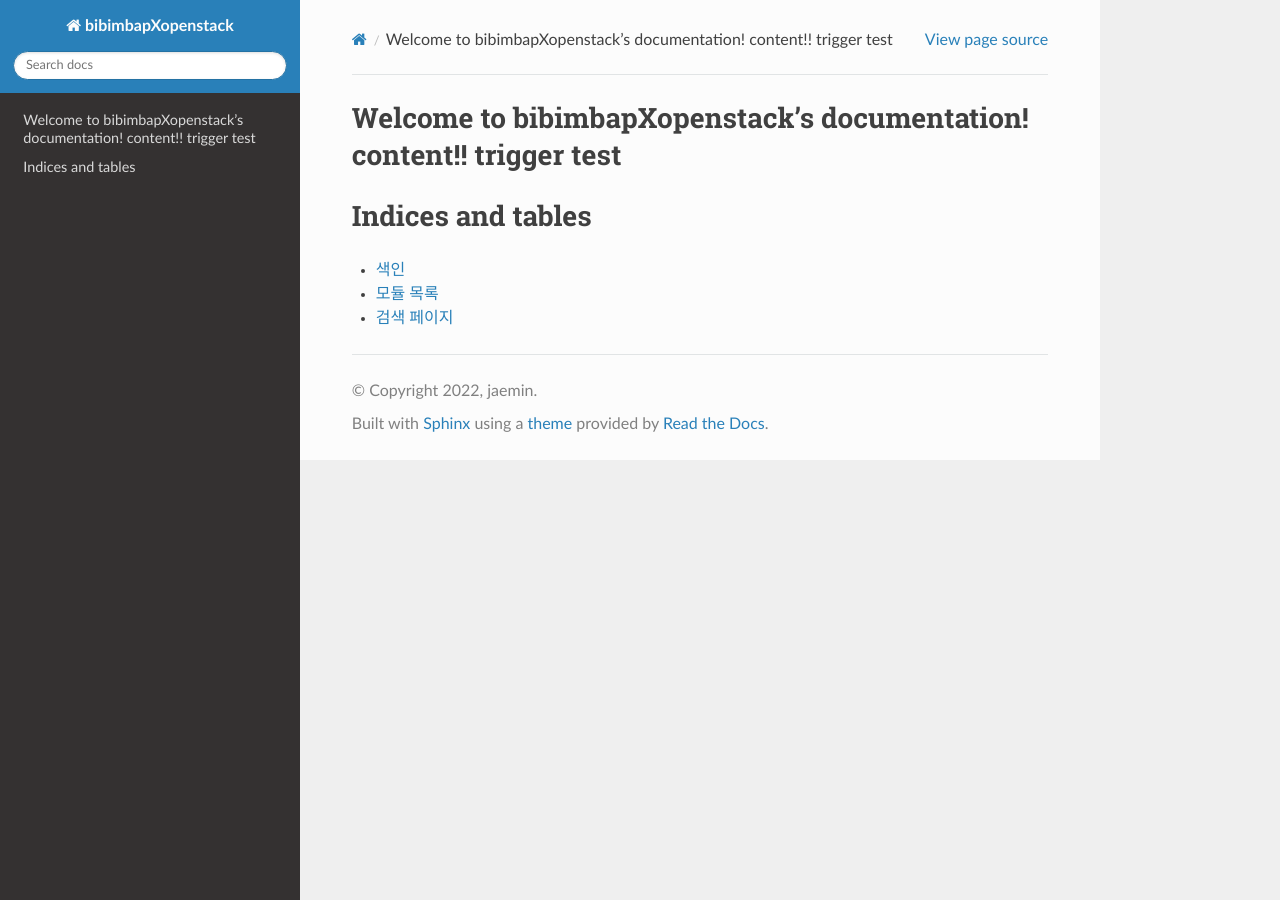
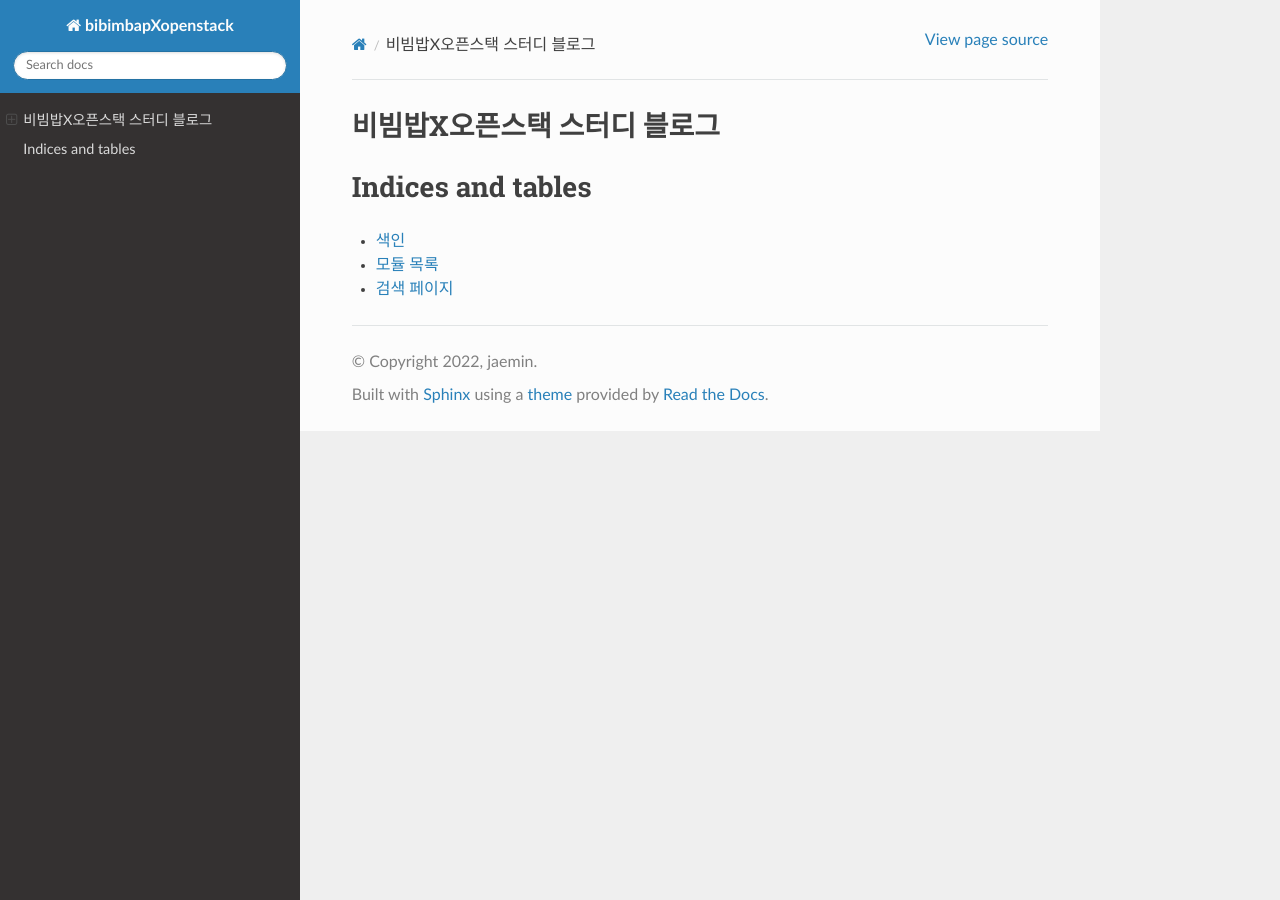
Before and after one commit to BiBimBapXOpenStack/bibimbapXopenstack, a Sphinx documentation site: the page built from docs/source/index.rst, in a window 1280 px wide. Built offline with Sphinx 7.4.7 and the Read the Docs theme 2.0.0, drawn with Linux system fonts in a browser that asks for light colours.

Commit message:
Update index.rst

```diff
--- a/docs/source/index.rst
+++ b/docs/source/index.rst
@@ -3,12 +3,16 @@
    You can adapt this file completely to your liking, but it should at least
    contain the root `toctree` directive.
 
-Welcome to bibimbapXopenstack's documentation! content!! trigger test
+비빔밥X오픈스택 스터디 블로그
 ==============================================
 
 .. toctree::
    :maxdepth: 2
    :caption: Contents:
+
+.. toctree::
+   :maxdepth: 2
+   :caption: Test
 
 
 
```
